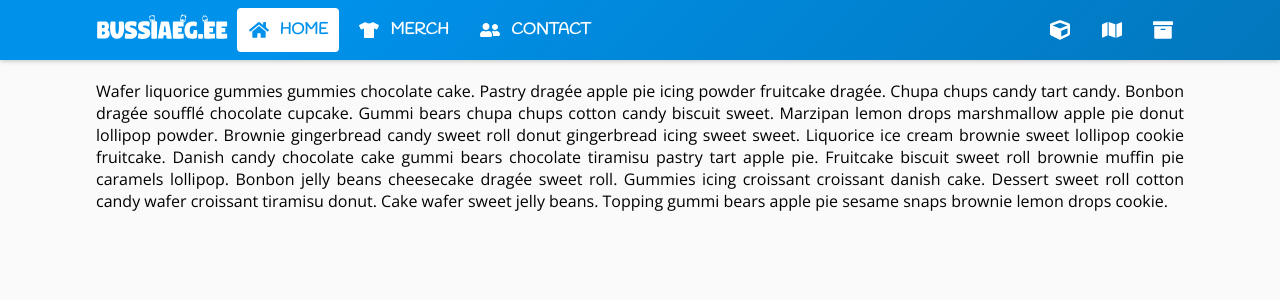
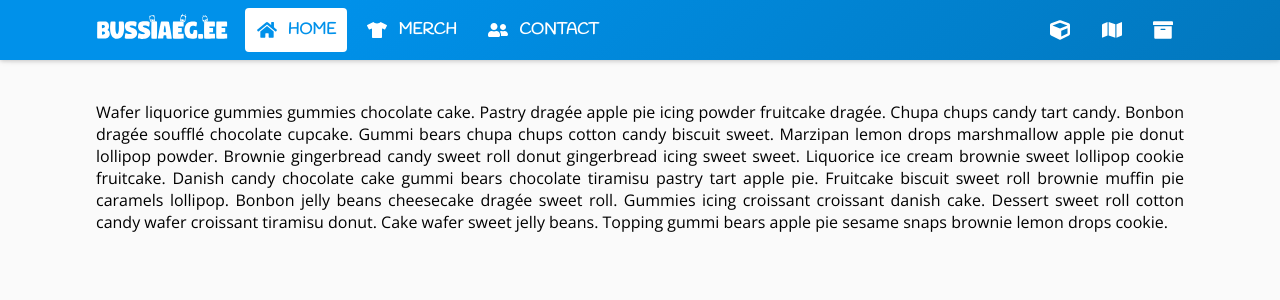
Before and after one commit to karlkoorna/bussiaeg, a Jekyll site: the page built from docs/index.html, in a window 1280 px wide. Shown: the top 300 px of the page. Built offline with Jekyll 4.4.1, drawn with Linux system fonts in a browser that asks for light colours; nearby versions of some CDN libraries.

Commit message:
Improve responsive margins and paddings (docs)

```diff
--- a/docs/css/style.css
+++ b/docs/css/style.css
@@ -132,13 +132,10 @@ nav span {
 /* Main */
 
 main {
-	margin-top: 6.3rem;
+	margin-top: 6.6rem;
 	padding-top: 1.5rem;
+	padding-bottom: 4.5rem;
 	text-align: justify;
-}
-
-main .wrapper {
-	min-height: 512px;
 }
 
 /* Queries */
@@ -156,7 +153,7 @@ main .wrapper {
 	}
 
 	nav .wrapper > svg {
-		margin-right: .5rem;
+		margin-right: 1rem;
 	}
 
 	nav .wrapper > div {
@@ -167,7 +164,7 @@ main .wrapper {
 	/* Main */
 
 	main {
-		margin-top: 3.5rem;
+		margin-top: 3.8rem;
 	}
 
 }
@@ -182,6 +179,13 @@ main .wrapper {
 		display: inline;
 	}
 
+	/* Main */
+
+	main {
+		padding-top: 2.5rem;
+		padding-bottom: 8.5rem;
+	}
+
 }
 
 @media (min-width: 1300px) {
@@ -193,17 +197,11 @@ main .wrapper {
 	/* Navbar */
 
 	nav ul svg {
-		margin-right: .7rem;
+		margin-right: .75rem;
 	}
 
 	nav span {
 		display: inline;
-	}
-
-	/* Main */
-
-	main {
-		padding-top: 3rem;
 	}
 
 }
```
